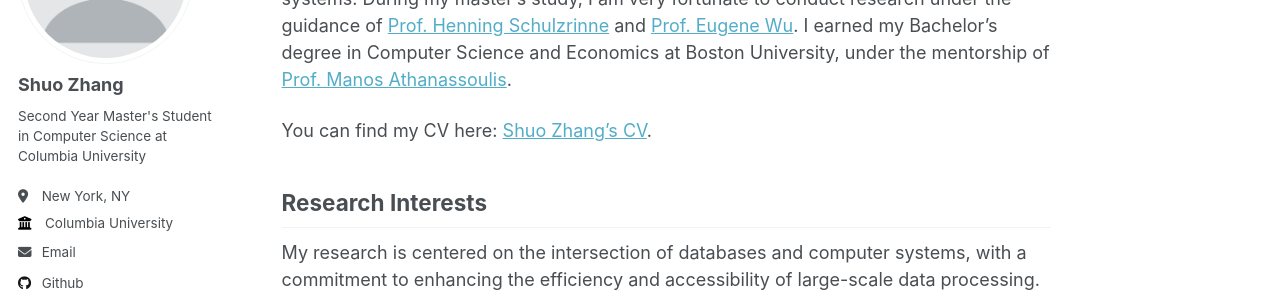
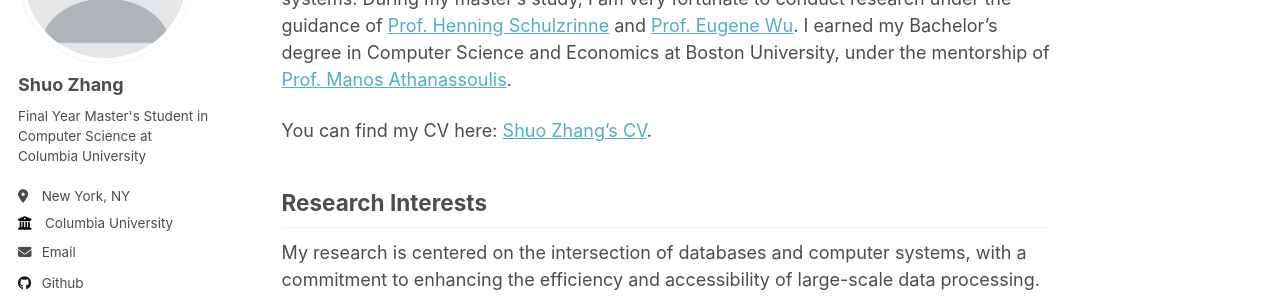
Before and after one commit to Inverse0/Inverse0.github.io, a Jekyll site: the page built from _pages/about.md, in a window 1280 px wide. Shown: the part 217-514 px from the top of the page. Built offline with Jekyll 4.4.1, drawn with Linux system fonts in a browser that asks for light colours.

Commit message:
Update _config.yml

```diff
--- a/_config.yml
+++ b/_config.yml
@@ -24,7 +24,7 @@ author:
   avatar           : "profile.png"
   name             : "Shuo Zhang"
   pronouns         : # example: "she/her"
-  bio              : "Second Year Master's Student in Computer Science at Columbia University"
+  bio              : "Final Year Master's Student in Computer Science at Columbia University"
   location         : "New York, NY"
   employer         : "Columbia University"
   uri              : # URL
```
